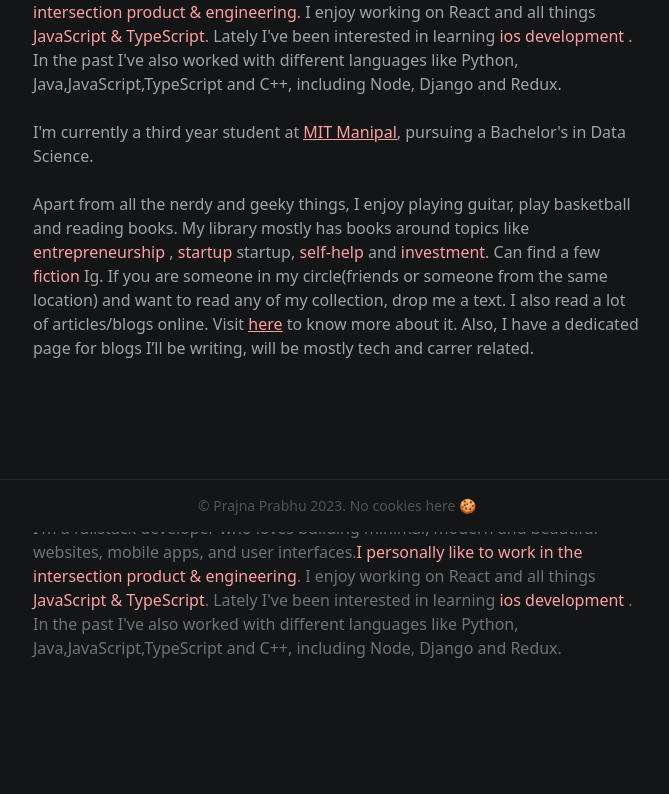
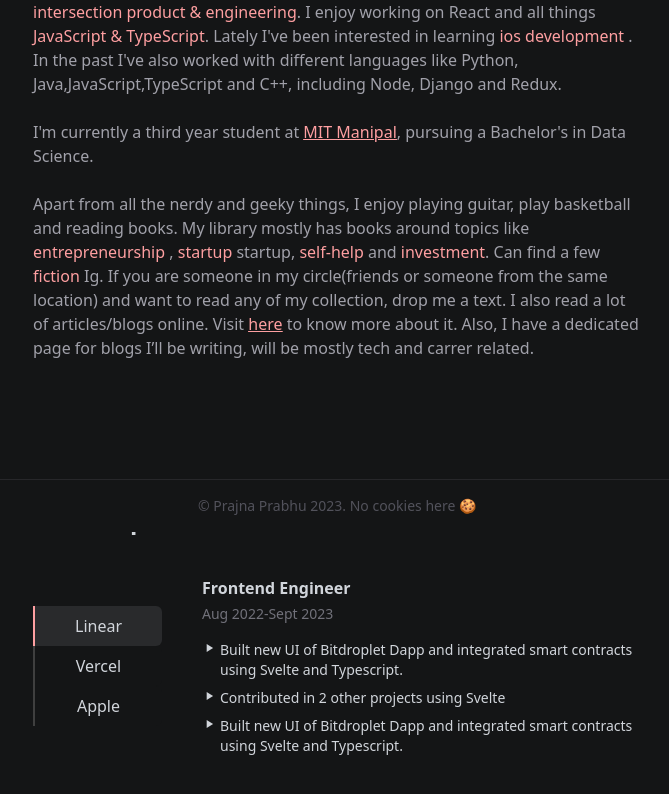
Before and after one commit to prajnaprabhu3/prajnaprabhu.com, a Next.js app: page /about in a window 1280 px wide. Shown: the part 268-1062 px from the top of the page, without its empty margins (303-972 px from the left). Built offline with nearby package versions, Linux system fonts and the light colour scheme.

Commit message:
feat: work experience

```diff
--- /dev/null
+++ b/data/experience.ts
@@ -0,0 +1,35 @@
+export const company = [
+  {
+    id: 1,
+    title: "Linear",
+    designation: "Frontend Engineer",
+    timeline: "Aug 2022-Sept 2023",
+    details: [
+      "Built new UI of Bitdroplet Dapp and integrated smart contracts using Svelte and Typescript.",
+      "Contributed in 2 other projects using Svelte",
+      "Built new UI of Bitdroplet Dapp and integrated smart contracts using Svelte and Typescript.",
+    ],
+  },
+  {
+    id: 2,
+    title: "Vercel",
+    designation: "Fullstack Engineer",
+    timeline: "Aug 2021-July 2022",
+    details: [
+      "Migrated entire databse from no-sql to sql",
+      "Migrated back from sql to no-sql",
+      "migrated back from no-sql to sql",
+    ],
+  },
+  {
+    id: 3,
+    title: "Apple",
+    designation: "Fullstack Engineer",
+    timeline: "Mar 2024-Present",
+    details: [
+      "Changes the complete UI from next12 to next13",
+      "Changes the complete UI from next12 to next13",
+      "Changes the complete UI from next12 to next13",
+    ],
+  },
+];
--- a/src/app/about/page.tsx
+++ b/src/app/about/page.tsx
@@ -1,10 +1,11 @@
 import React from "react";
 import Image from "next/image";
 import Link from "next/link";
+import Experience from "../components/experience";
 
 function About() {
   return (
-    <div className="flex flex-col w-1/2 mx-auto px-4 mt-10 pt-10">
+    <div className="flex flex-col gap-y-36 w-1/2 mx-auto px-4 mt-10 pt-10">
       <div className="">
         {/* image  */}
         <div className="flex w-1/2 h-16 justify-between items-center">
@@ -74,22 +75,9 @@ function About() {
       </div>
 
       {/* work  */}
-      <div className="h-96 mt-10 py-20">
-        <h2 className="text-white text-3xl font-semibold">Work Experience</h2>
-
-        <p className="text-md text-zinc-500">
-          I&apos;m a fullstack developer who loves building minimal, modern and
-          beautiful websites, mobile apps, and user interfaces.
-          <span className="text-[#FE9FA1]">
-            I personally like to work in the intersection product & engineering
-          </span>
-          . I enjoy working on React and all things
-          <span className="text-[#FE9FA1]"> JavaScript & TypeScript</span>.
-          Lately I&apos;ve been interested in learning{" "}
-          <span className="text-[#FE9FA1]"> ios development </span>. In the past
-          I&apos;ve also worked with different languages like Python,
-          Java,JavaScript,TypeScript and C++, including Node, Django and Redux.
-        </p>
+      <div>
+        <h2 className="text-2xl font-semibold">Work Experience</h2>
+        <Experience />
       </div>
 
       {/* work done  */}
--- /dev/null
+++ b/src/app/components/experience.tsx
@@ -0,0 +1,89 @@
+"use client";
+
+import React from "react";
+import { useState } from "react";
+// import { motion } from "framer-motion";
+// import Link from "next/link";
+import { MdPlayArrow } from "react-icons/md";
+
+import { company } from "@/../data/experience";
+
+function Experience() {
+  const [activeCompany, setActiveCompany] = useState("Linear");
+  return (
+    <div>
+      <div className="flex items-center gap-x-10 py-10">
+        {/* company button  */}
+        <div className="flex flex-col">
+          {company.map((company, id) => (
+            <button
+              key={id}
+              onClick={() => setActiveCompany(company.title)}
+              className={`py-2 px-10 text-md font-medium rounded-r-md border-l-2 ${
+                activeCompany == company.title
+                  ? "bg-[#292A2C] border-[#FE9FA1]"
+                  : "bg-[#141516] border-[#3F3F3F]"
+              }`}
+            >
+              {company.title}
+            </button>
+          ))}
+        </div>
+
+        {/* company details  */}
+        <div>
+          {company.map(
+            (company, id) =>
+              activeCompany === company.title && (
+                <div key={id} className="flex flex-col  gap-y-3">
+                  <div>
+                    <h2 className="font-semibold">{company.designation}</h2>
+                    <p className="text-sm text-zinc-500 py-1">
+                      {company.timeline}
+                    </p>
+                  </div>
+
+                  <div className="flex flex-col gap-y-2">
+                    {company.details.map((detail, id) => (
+                      <p
+                        key={id}
+                        className="flex items-baseline gap-x-1 text-sm"
+                      >
+                        <span>
+                          <MdPlayArrow />
+                        </span>
+                        <p>{detail}</p>
+                      </p>
+                    ))}
+                  </div>
+                </div>
+              )
+          )}
+          {/* {company.map(
+            (company) =>
+              activeCompany === company.title && (
+                <div
+                  key={company.id}
+                  className="flex flex-col lg:flex-row   mt-4 md:mt-6"
+                >
+                  <p className="text-[#565353] mx-2 lg:my-auto md:mx-8 text-base md:text-xl">
+                    {company.details}
+                  </p>
+                  <div
+                    className={`rounded-md my-4 md:my-6 ${
+                      activeCompany === "Blockchain"
+                        ? "h-20 md:h-24"
+                        : "h-10 md:h-12"
+                    }`}
+                    id={company.style_id}
+                  ></div>
+                </div>
+              )
+          )} */}
+        </div>
+      </div>
+    </div>
+  );
+}
+
+export default Experience;
```
Also changed, not shown: 1 other file (tests, documents, lock files or other folders).
